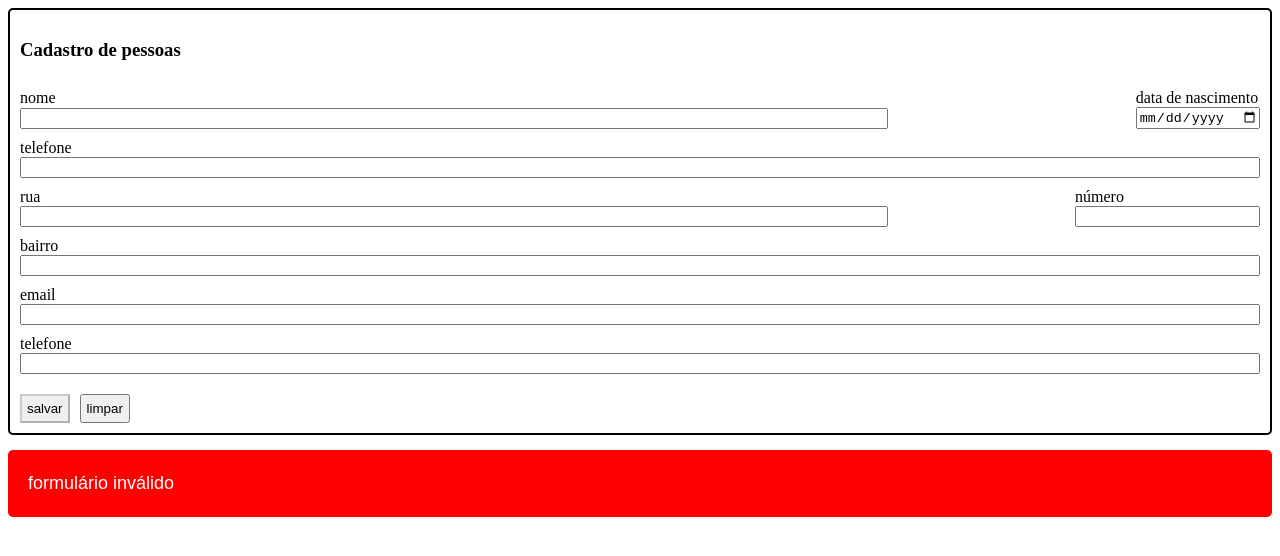
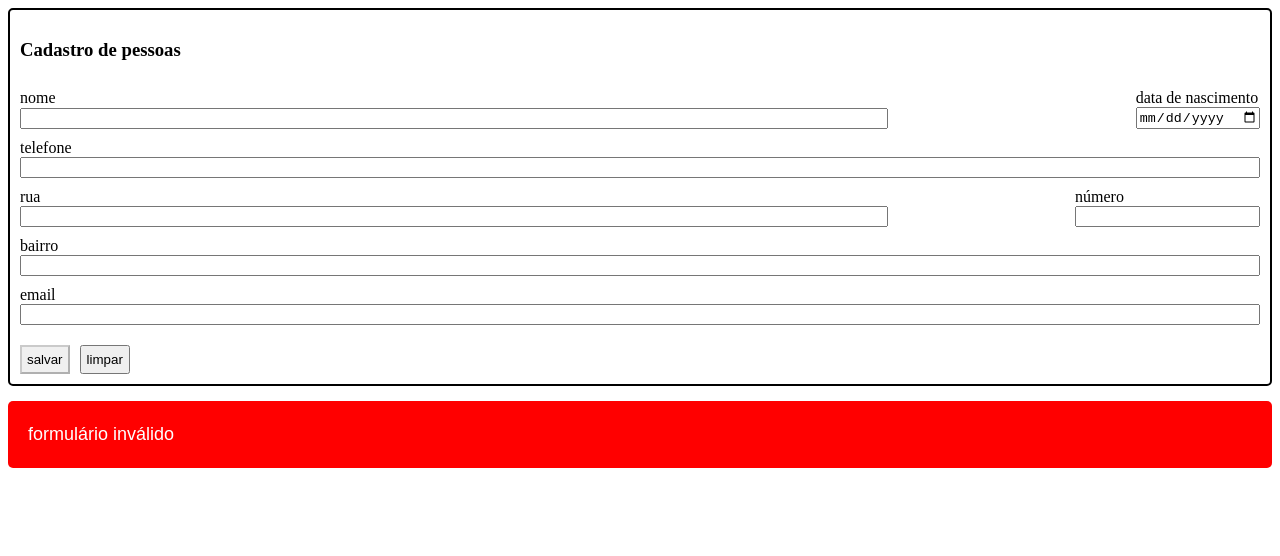
Before and after one commit to vicente-psp/angular-14-basic, an Angular app: page / in a window 1280 px wide. Shown: the top 556 px of the page. Built offline with nearby package versions, Linux system fonts and the light colour scheme.

Commit message:
refactor: update form for reative forms

```diff
--- a/src/app/example05-pessoas/example05-pessoas.component.html
+++ b/src/app/example05-pessoas/example05-pessoas.component.html
@@ -2,61 +2,56 @@
   <!-- text interpolation -->
   <h3>{{ titulo }}</h3>
 
-  <!-- two-way binding -->
+  <!-- property binding -->
+  <form [formGroup]="formGroupPessoa">
     <div class="row" style="display: flex;">
       <div class="nome">
         <label for="nome">nome</label>
-      <input type="text" id="nome" [(ngModel)]="pessoa.nome">
+        <input type="text" id="nome" formControlName="nome">
       </div>
       <div class="data-nascimento">
         <label for="dataNascimento">data de nascimento</label>
-      <input type="date" id="dataNascimento" [(ngModel)]="pessoa.dataNascimento">
+        <input type="date" id="dataNascimento" formControlName="dataNascimento">
       </div>
     </div>
     <div class="row">
       <div class="telefone">
         <label for="telefone">telefone</label>
-      <input type="text" id="telefone" [(ngModel)]="pessoa.telefone">
+        <input type="text" id="telefone" formControlName="telefone">
       </div>
     </div>
     <div class="row" style="display: flex;">
       <div class="rua">
         <label for="rua">rua</label>
-      <input type="text" id="rua" [(ngModel)]="pessoa.rua">
+        <input type="text" id="rua" formControlName="rua">
       </div>
       <div class="numero">
         <label for="numero">número</label>
-      <input type="text" id="numero" [(ngModel)]="pessoa.numero">
+        <input type="number" id="numero" formControlName="numero">
       </div>
     </div>
     <div class="row">
       <div class="bairro">
         <label for="endereco">bairro</label>
-      <input type="text" id="bairro" [(ngModel)]="pessoa.bairro">
+        <input type="text" id="bairro" formControlName="bairro">
       </div>
     </div>
     <div class="row">
       <div class="email">
         <label for="endereco">email</label>
-      <input type="email" id="email" [(ngModel)]="pessoa.email">
+        <input type="email" id="email" formControlName="email">
       </div>
     </div>
-
-  <div class="row">
-    <div class="telefone">
-      <label for="controlTelefone">telefone</label>
-      <input type="text" id="controlTelefone" [formControl]="controlTelefone">
-    </div>
-  </div>
+  </form>
 
   <!-- event binding e property binding -->
   <div class="row">
-    <button class="success" (click)="salvar()" [disabled]="!isValidPessoa()">salvar</button>
+    <button class="success" (click)="salvar()" [disabled]="formGroupPessoa.invalid">salvar</button>
     <button (click)="limpar()">limpar</button>
   </div>
 </div>
 
 <!-- property binding -->
-<div class="formulario" [class]="isValidPessoa() ? 'formulario-valid' : 'formulario-invalid'">
-  <p>{{ mensagem }}</p>
+<div class="formulario" [class]="formGroupPessoa.valid ? 'formulario-valid' : 'formulario-invalid'">
+  <p>{{ formGroupPessoa.valid ? 'formulário válido' : 'formulário inválido' }}</p>
 </div>
--- a/src/app/example05-pessoas/example05-pessoas.component.ts
+++ b/src/app/example05-pessoas/example05-pessoas.component.ts
@@ -1,24 +1,5 @@
 import { Component } from '@angular/core';
-import { FormControl, Validators } from '@angular/forms';
-
-interface Pessoa {
-  nome: string;
-  dataNascimento: string;
-  telefone: string;
-  rua?: string;
-  numero?: string;
-  bairro?: string;
-  email: string;
-}
-
-const factoryPessoa = (): Pessoa => {
-  return {
-    nome: '',
-    dataNascimento: '',
-    telefone: '',
-    email: ''
-  }
-}
+import { FormControl, FormGroup, Validators } from '@angular/forms';
 
 @Component({
   selector: 'app-example05-pessoas',
@@ -27,44 +8,25 @@ const factoryPessoa = (): Pessoa => {
 })
 export class Example05PessoasComponent {
 
-  mensagem = 'formulário inválido';
   titulo = 'Cadastro de pessoas';
-  pessoa: Pessoa = factoryPessoa();
-  controlTelefone = new FormControl('', [Validators.required, Validators.pattern(/^[(]\d{2}[)]\d{4,5}[-]\d{4}/gi)]);
+  formGroupPessoa = new FormGroup({
+    nome: new FormControl('', [Validators.required, Validators.minLength(2)]),
+    dataNascimento: new FormControl('', Validators.required),
+    telefone: new FormControl('', [Validators.required, Validators.pattern(/^[(]\d{2}[)]\d{4,5}[-]\d{4}/gi)]),
+    rua: new FormControl(''),
+    numero: new FormControl<number | null>(null),
+    bairro: new FormControl(''),
+    email: new FormControl('', [Validators.required, Validators.email])
+  });
 
   salvar(): void {
-    console.log('pessoa => ', this.pessoa);
-    if (this.isValidPessoa()) {
-      console.log('salvar pessoa');
+    if (this.formGroupPessoa.valid) {
+      console.log('salvar pessoa => ', this.formGroupPessoa.value);
     }
   }
 
   limpar(): void {
-    console.log('controlTelefone.value => ', this.controlTelefone.value);
-    console.log('controlTelefone.valid => ', this.controlTelefone.valid);
-    this.pessoa = factoryPessoa();
+    this.formGroupPessoa.reset();
   }
 
-  isValidPessoa(): boolean {
-    if (!this.isValidNome() || !this.pessoa.dataNascimento
-      || !this.isValidTelefone() || !this.isValidEmail()) {
-      this.mensagem = 'formulário inválido';
-      return false;
-    }
-    this.mensagem = 'formulário válido';
-    return true;
-  }
-
-  isValidNome(): boolean {
-    return !(!this.pessoa.nome || this.pessoa.nome.trim().length < 2 || this.pessoa.nome.trim().length > 15);
-  }
-
-  isValidTelefone(): boolean {
-    const regex = /^[(]\d{2}[)]\d{4,5}[-]\d{4}/gi
-    return !(!this.pessoa.telefone || !regex.test(this.pessoa.telefone));
-  }
-
-  isValidEmail(): boolean {
-    return !(!this.pessoa.email || this.pessoa.email.trim().length < 6);
-  }
 }
```
Lines whose indentation alone changed are shown as unchanged.
